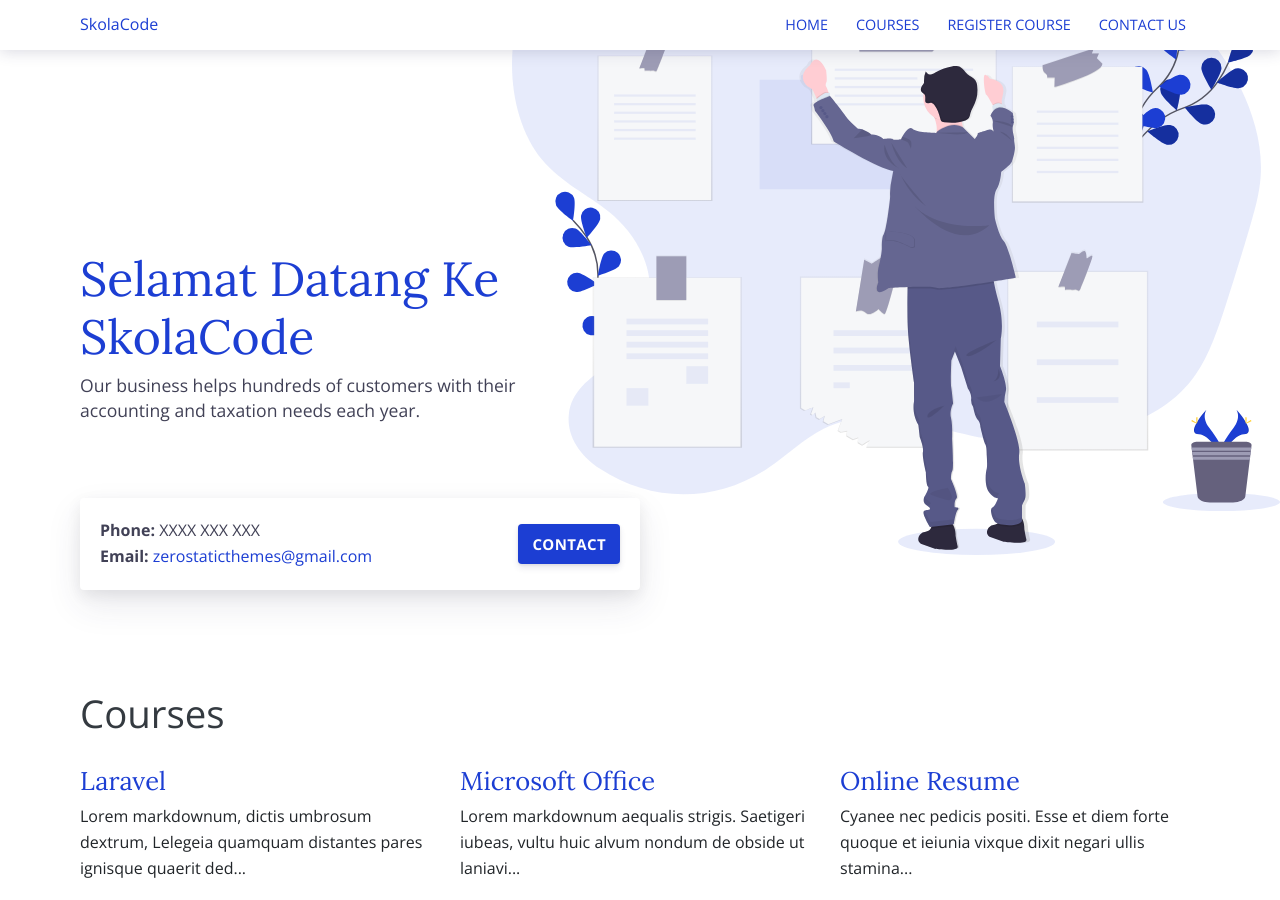
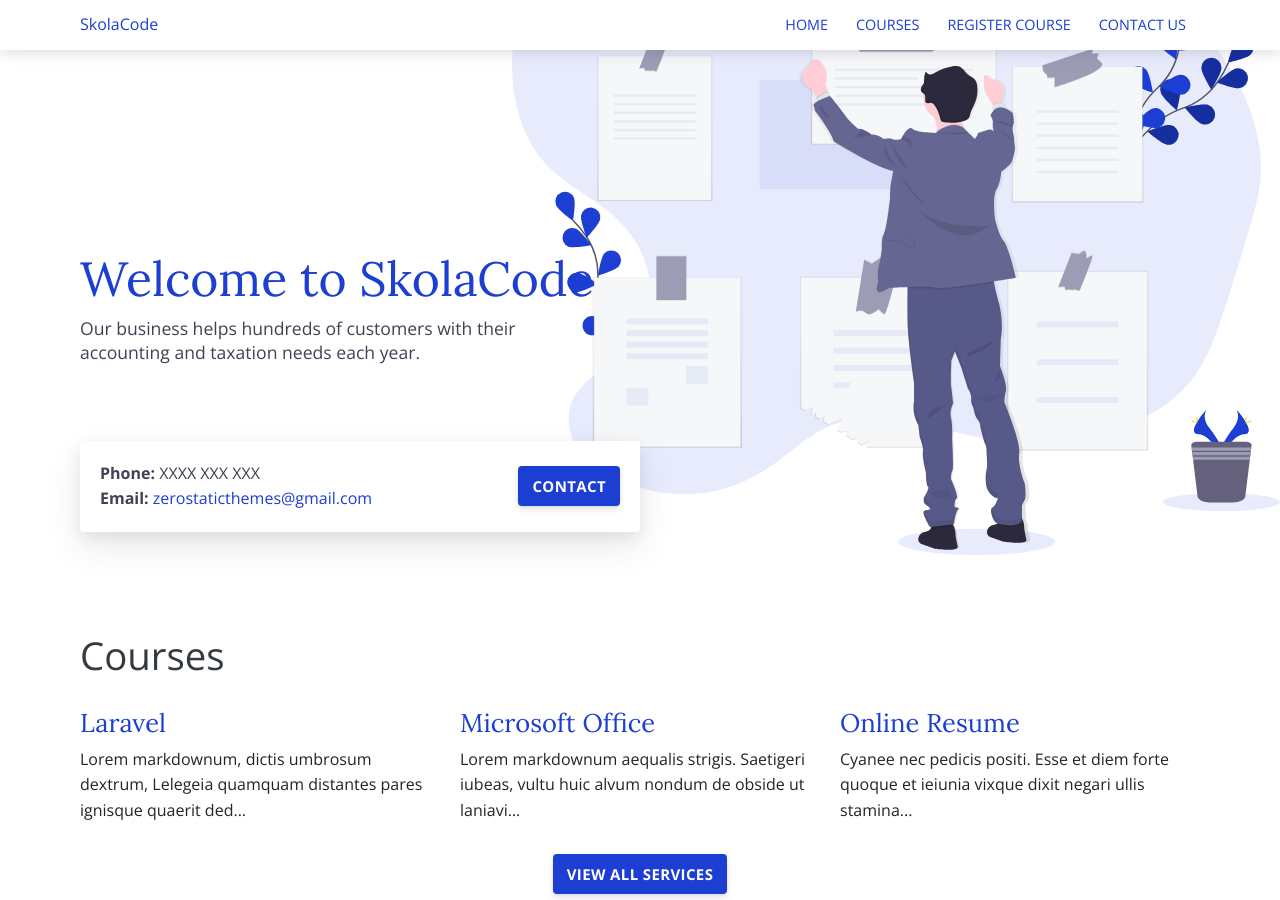
Before and after one commit to skolacode/website, a Jekyll site: the page built from index.html, in a window 1280 px wide and 900 px high. Built offline with Jekyll 4.4.1, drawn with Linux system fonts in a browser that asks for light colours.

Commit message:
1. update title

```diff
--- a/index.html
+++ b/index.html
@@ -6,7 +6,7 @@
 
 <div class="intro pb-4">
   <div class="container">
-    <h1>Selamat Datang Ke SkolaCode</h1>
+    <h1>Welcome to SkolaCode</h1>
     <p>Our business helps hundreds of customers with their accounting and taxation needs each year.</p>
   </div>
 </div>
```
